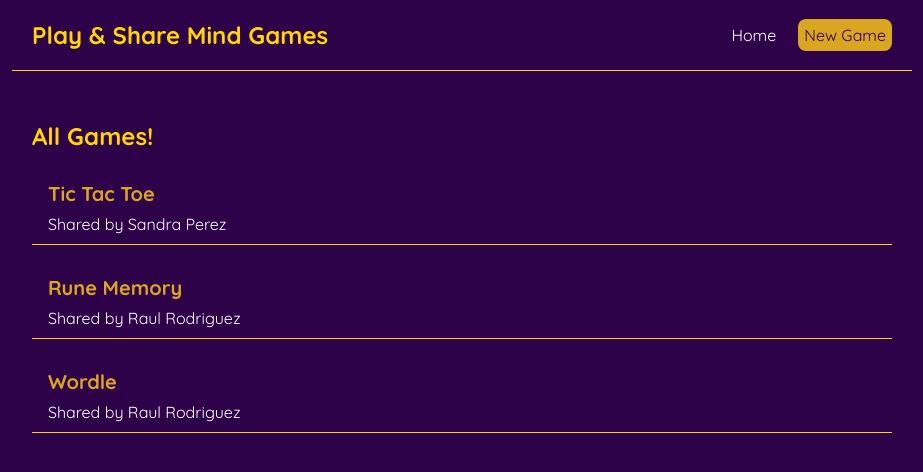
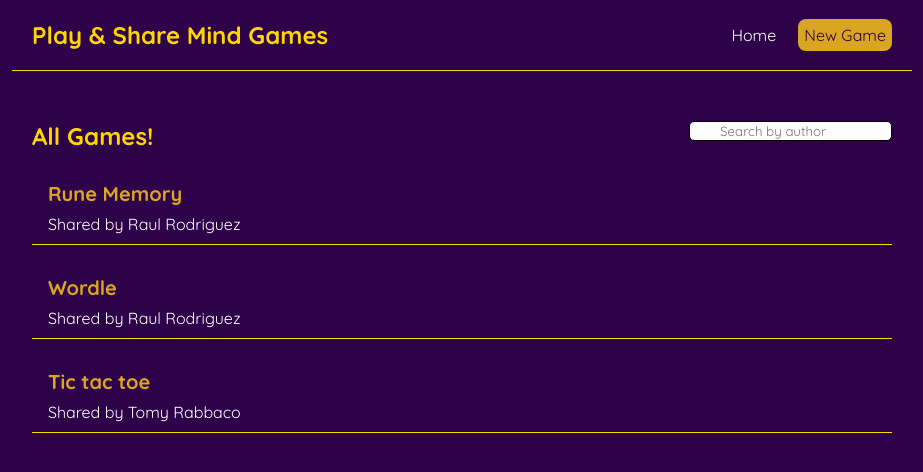
Before and after one commit to Rulo17/TFG, a React (Create React App) app: page / in a window 1280 px wide. Shown: the top 472 px of the page, without its empty margins (178-1101 px from the left). Built offline with nearby package versions, Linux system fonts and the light colour scheme; data requests are answered from the project's data file.

Commit message:
Finishing touches: Adding search bar

```diff
--- a/data/db.json
+++ b/data/db.json
@@ -1,11 +1,5 @@
 {
   "games": [
-    {
-      "title": "Tic Tac Toe",
-      "description": "Lorem ipsum...",
-      "author": "Sandra Perez",
-      "id": 2
-    },
     {
       "title": "Rune Memory",
       "description": "Each card has a rune on one side and each rune appears on two different cards. Try to match these runes with each other using the minimun tries as possible. Good luck!",
@@ -19,6 +13,13 @@
       "author": "Raul Rodriguez",
       "link": "http://localhost:3000/wordle",
       "id": 6
+    },
+    {
+      "title": "Tic tac toe",
+      "description": "Try to line up three of your symbols in a row, but don´t let your opponent get it before you!",
+      "author": "Tomy Rabbaco",
+      "link": "https://playtictactoe.org/",
+      "id": 7
     }
   ],
   "letters": [
--- a/package.json
+++ b/package.json
@@ -3,6 +3,7 @@
   "version": "0.1.0",
   "private": true,
   "dependencies": {
+    "@mui/material": "^5.8.4",
     "@testing-library/jest-dom": "^5.16.4",
     "@testing-library/react": "^13.3.0",
     "@testing-library/user-event": "^13.5.0",
--- a/src/game_blog/Home.js
+++ b/src/game_blog/Home.js
@@ -1,15 +1,33 @@
 import GameList from './GameList';
 import useFetch from './useFetch';
+import { useState } from 'react';
+
 
 const Home = () => {
 
     const { data: games, isLoading, error } = useFetch('http://localhost:8000/games');
+    const [searchInput, setSearchInput] = useState("");
+
+    const handleChange = (e) => {
+        e.preventDefault();
+        setSearchInput(e.target.value);
+    };
+
+    if (searchInput.length > 0) {
+        games.filter((game) => {
+            return game.author.match(searchInput);
+        });
+    }
 
     return (
         <div className="home">
+            <h2>
+                All Games!
+                <input className="search" type="search" placeholder="Search by author" onChange={handleChange} value={searchInput} />
+            </h2>
             { error && <div>{error}</div> }
             { isLoading && <div>Loading...</div> }
-            { games && <GameList games={games} title="All Games!" /> }
+            { games && <GameList games={games.filter((game) => game.author.match(searchInput))} /> }
         </div>
     );
 }
--- a/src/index.css
+++ b/src/index.css
@@ -33,6 +33,25 @@
   max-width: 860px;
   margin: 30px auto;
   padding: 20px;
+}
+
+.home h2 {
+  color: gold;
+  margin-bottom: 15px;
+}
+.search {
+  float: right;
+  border: 1px solid black;
+  border-radius: 5px;
+  height: 20px;
+  padding: 2px 23px 2px 30px;
+  outline: 0;
+  background-color: white;
+  color: black;
+}
+.search:hover, .search:focus {
+  border: 2px solid goldenrod;
+  background-color: white;
 }
 
 /*------------------------------------------------------------------------------------------------------------------------------*/
```
Also changed, not shown: 1 other file (tests, documents, lock files or other folders).
